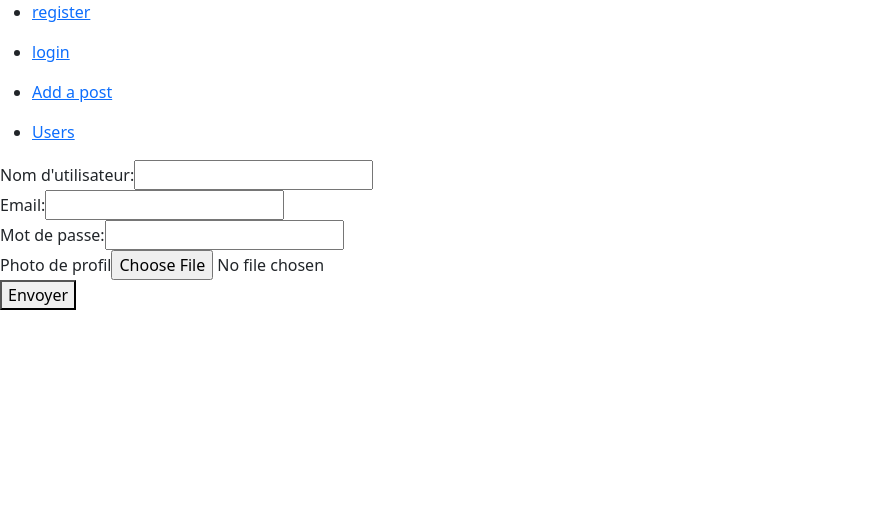
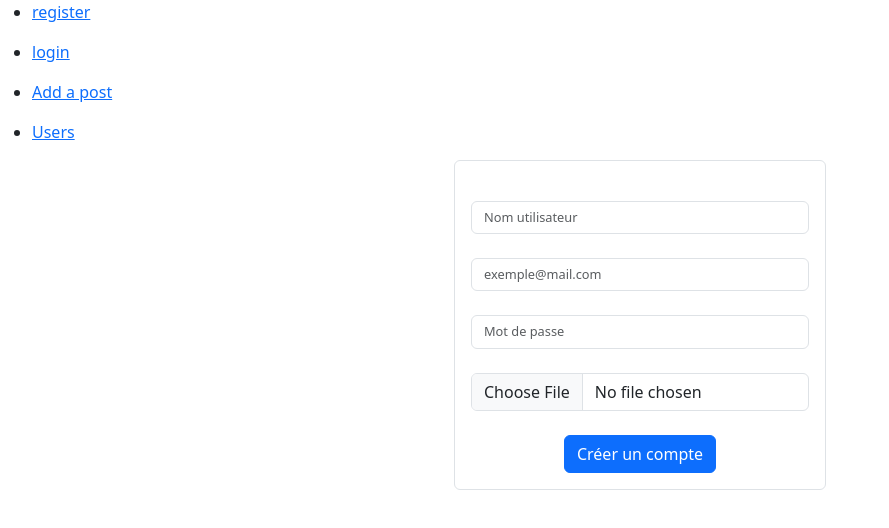
Before and after one commit to IsmaelSaid/instawish-front, a React (Create React App) app: page /register in a window 1280 px wide. Shown: the top 528 px of the page, without its empty margins (0-889 px from the left). Built offline with nearby package versions, Linux system fonts and the light colour scheme.

Commit message:
Update : Better ihm for the register page.

```diff
--- a/src/components/register/Register.jsx
+++ b/src/components/register/Register.jsx
@@ -1,4 +1,8 @@
 import { useState } from "react";
+import Button from 'react-bootstrap/Button';
+import Form from 'react-bootstrap/Form';
+import Container from 'react-bootstrap/Container';
+import Row from 'react-bootstrap/Row';
 
 /**
  * Composant de formulaire d'inscription.
@@ -61,29 +65,35 @@ function Register() {
     }
 
     return (
-        <form onSubmit={handleForm} method="post">
-            <div>
-                <label htmlFor="inputText">Nom d'utilisateur:</label>
-                <input type="text" name="inputText" id="inputText" onChange={(e) => { setUsername(e.target.value) }} />
-            </div>
+        <Container style={{ width: 'fit-content' }} className="border rounded p-3">
 
-            <div>
-                <label htmlFor="inputEmail">Email:</label>
-                <input type="email" name="inputEmail" id="inputEmail" onChange={(e) => { setEmail(e.target.value) }} />
-            </div>
+            <form onSubmit={handleForm} method="post">
+                <Row className="mt-4">
+                    <div>
+                        <Form.Control type="text" name="inputText" placeholder="Nom utilisateur" onChange={(e) => setUsername(e.target.value)} style={{ fontSize: '0.8rem' }} />
+                    </div>
+                </Row>
+                <Row className="mt-4">
+                    <div>
+                        <Form.Control type="email" name="inputPassword" placeholder="exemple@mail.com" onChange={(e) => setEmail(e.target.value)} style={{ fontSize: '0.8rem' }} />
+                    </div>
+                </Row>
+                <Row className="mt-4">
+                    <div>
+                        <Form.Control type="password" name="inputPassword" placeholder="Mot de passe" onChange={(e) => setPassword(e.target.value)} style={{ fontSize: '0.8rem' }} />
+                    </div>
+                </Row>
 
-            <div>
-                <label htmlFor="inputPassword">Mot de passe:</label>
-                <input type="password" name="inputPassword" id="inputPassword" onChange={(e) => { setPassword(e.target.value) }} />
-            </div>
+                <div className="mt-4">
+                    {/* <label htmlFor="inputFile">Photo de profil</label> */}
+                    <Form.Control type="file" name="inputFile" id="inputFile" onChange={(e) => { setFile(e.target.files[0]) }} />
+                </div>
 
-            <div>
-                <label htmlFor="inputFile">Photo de profil</label>
-                <input type="file" name="inputFile" id="inputFile" onChange={(e) => { setFile(e.target.files[0]) }} />
-            </div>
-
-            <button type="submit">Envoyer</button>
-        </form>
+                <div className="text-center mt-4">
+                    <Button variant="primary" type="submit">Créer un compte</Button>
+                </div>
+            </form>
+        </Container>
     )
 }
 
```
